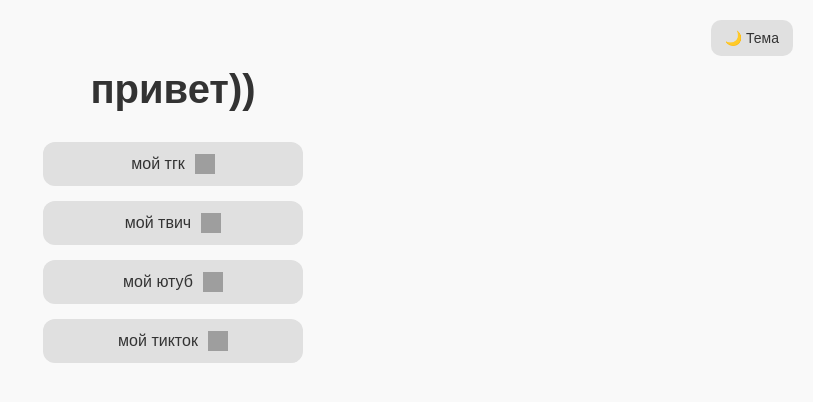
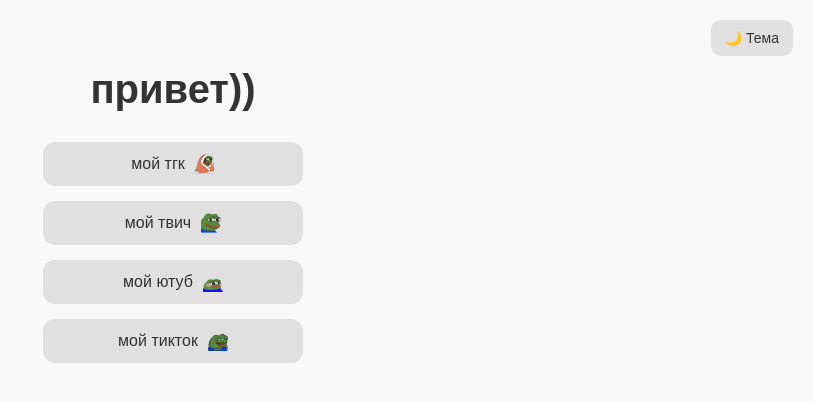
Before and after one commit to Donaldpng/about, a plain HTML site: page index.html in a window 1280 px wide. Shown: the whole page, without its empty margins (467-1280 px from the left). Drawn offline with Linux system fonts and the light colour scheme; grey boxes are pictures that could not be loaded.

Commit message:
Update index.html

```diff
--- a/index.html
+++ b/index.html
@@ -14,16 +14,16 @@
 
   <div class="links">
     <a class="link-item" href="https://t.me/korobka_donalda" target="_blank">
-      мой тгк <img src="https://i1.jbzd.com.pl/contents/2022/06/normal/KcgVZlCAr6RIrEncPvM29Pm2ffY1ciCK.png" alt="peepolove">
+      мой тгк <img src="tgc.png" alt="peepo">
     </a>
     <a class="link-item" href="https://www.twitch.tv/donaldpng_" target="_blank">
-      мой твич <img src="https://i1.jbzd.com.pl/contents/2022/06/normal/KcgVZlCAr6RIrEncPvM29Pm2ffY1ciCK.png" alt="peepolove">
+      мой твич <img src="tw.png" alt="peepo">
     </a>
     <a class="link-item" href="https://www.youtube.com/@donaldpng" target="_blank">
-      мой ютуб <img src="https://i1.jbzd.com.pl/contents/2022/06/normal/KcgVZlCAr6RIrEncPvM29Pm2ffY1ciCK.png" alt="peepolove">
+      мой ютуб <img src="yt.png" alt="peepo">
     </a>
     <a class="link-item" href="https://www.tiktok.com/@d0naldpng" target="_blank">
-      мой тикток <img src="https://i1.jbzd.com.pl/contents/2022/06/normal/KcgVZlCAr6RIrEncPvM29Pm2ffY1ciCK.png" alt="peepolove">
+      мой тикток <img src="tt.png" alt="peepo">
     </a>
   </div>
 
```
